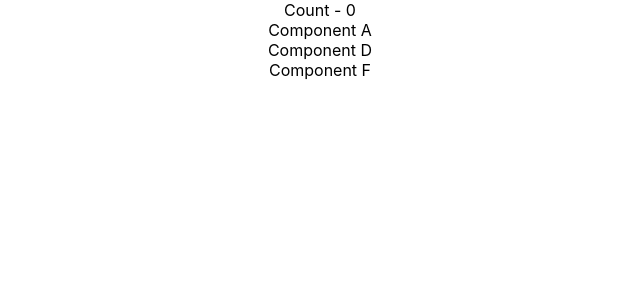
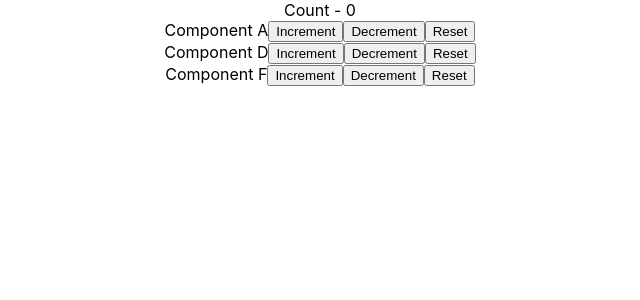
Before and after one commit to Annie-Huang/react-hooks-tutorial, a React (Create React App) app in the folder reducer-hook/: page / in a window 1280 px wide. Shown: the top 300 px of the page, without its empty margins (320-960 px from the left). Built offline with nearby package versions, Linux system fonts and the light colour scheme.

Commit message:
Update ComponentA.js, ComponentD.js and ComponentF.js for using the useContext (copy from CounterOne.js). You can see all buttons work

```diff
--- a/reducer-hook/src/components/ComponentA.js
+++ b/reducer-hook/src/components/ComponentA.js
@@ -1,9 +1,16 @@
-import React from 'react';
+import React, {useContext} from 'react';
+import {CountContext} from "../App";
 
 const ComponentA = () => {
+
+    const countContext = useContext(CountContext);
+
     return (
         <div>
             Component A
+            <button onClick={() => countContext.countDispatch('increment')}>Increment</button>
+            <button onClick={() => countContext.countDispatch('decrement')}>Decrement</button>
+            <button onClick={() => countContext.countDispatch('reset')}>Reset</button>
         </div>
     );
 };
--- a/reducer-hook/src/components/ComponentD.js
+++ b/reducer-hook/src/components/ComponentD.js
@@ -1,9 +1,16 @@
-import React from 'react';
+import React, {useContext} from 'react';
+import {CountContext} from "../App";
 
 const ComponentD = () => {
+
+    const countContext = useContext(CountContext);
+
     return (
         <div>
             Component D
+            <button onClick={() => countContext.countDispatch('increment')}>Increment</button>
+            <button onClick={() => countContext.countDispatch('decrement')}>Decrement</button>
+            <button onClick={() => countContext.countDispatch('reset')}>Reset</button>
         </div>
     );
 };
--- a/reducer-hook/src/components/ComponentF.js
+++ b/reducer-hook/src/components/ComponentF.js
@@ -1,9 +1,16 @@
-import React from 'react';
+import React, {useContext} from 'react';
+import {CountContext} from "../App";
 
-const ComponentF = () => {
+const ComponentF= () => {
+
+    const countContext = useContext(CountContext);
+
     return (
         <div>
             Component F
+            <button onClick={() => countContext.countDispatch('increment')}>Increment</button>
+            <button onClick={() => countContext.countDispatch('decrement')}>Decrement</button>
+            <button onClick={() => countContext.countDispatch('reset')}>Reset</button>
         </div>
     );
 };
```
